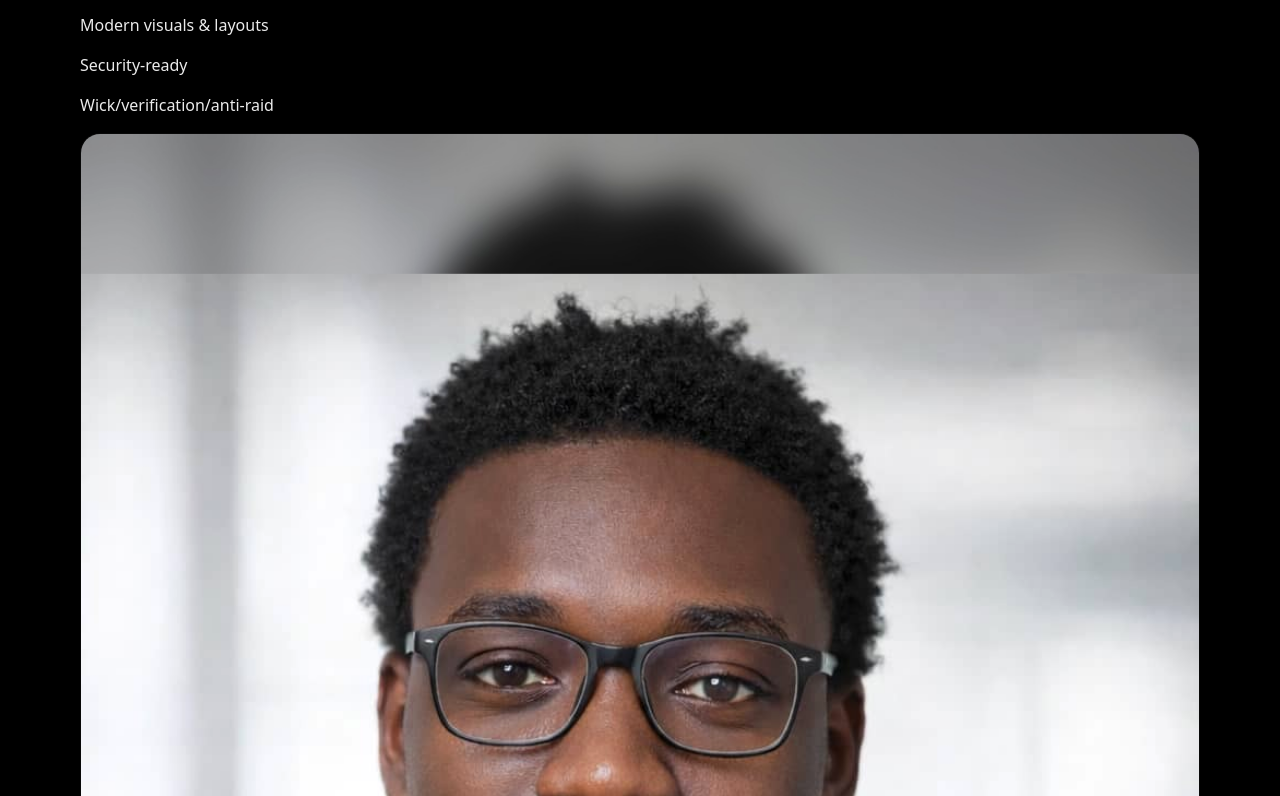
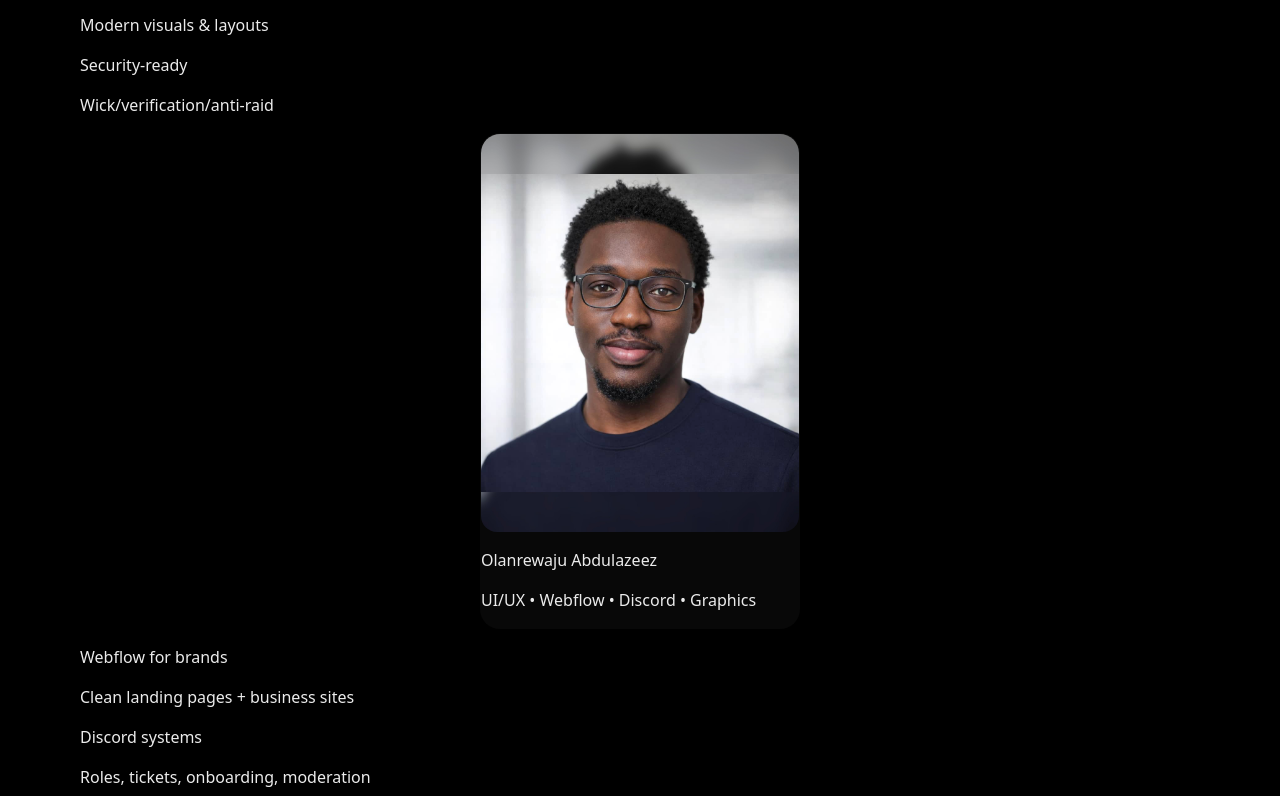
Before and after one commit to eazyholar/Portfolio, a plain HTML site: page index.html in a window 1280 px wide. Shown: the part 684-1480 px from the top of the page. Drawn offline with Linux system fonts and the light colour scheme.

Commit message:
Update styles.css

```diff
--- a/assets/css/styles.css
+++ b/assets/css/styles.css
@@ -391,3 +391,15 @@ a:hover{ opacity: .92; }
   .projects{ grid-template-columns: 1fr; }
   .split{ grid-template-columns: 1fr; }
 }
+/* Portrait size fix */
+.portrait-card{
+  max-width: 320px;
+  margin: auto;
+}
+
+.portrait{
+  width: 100%;
+  height: auto;
+  border-radius: 16px;
+  object-fit: cover;
+}
```
